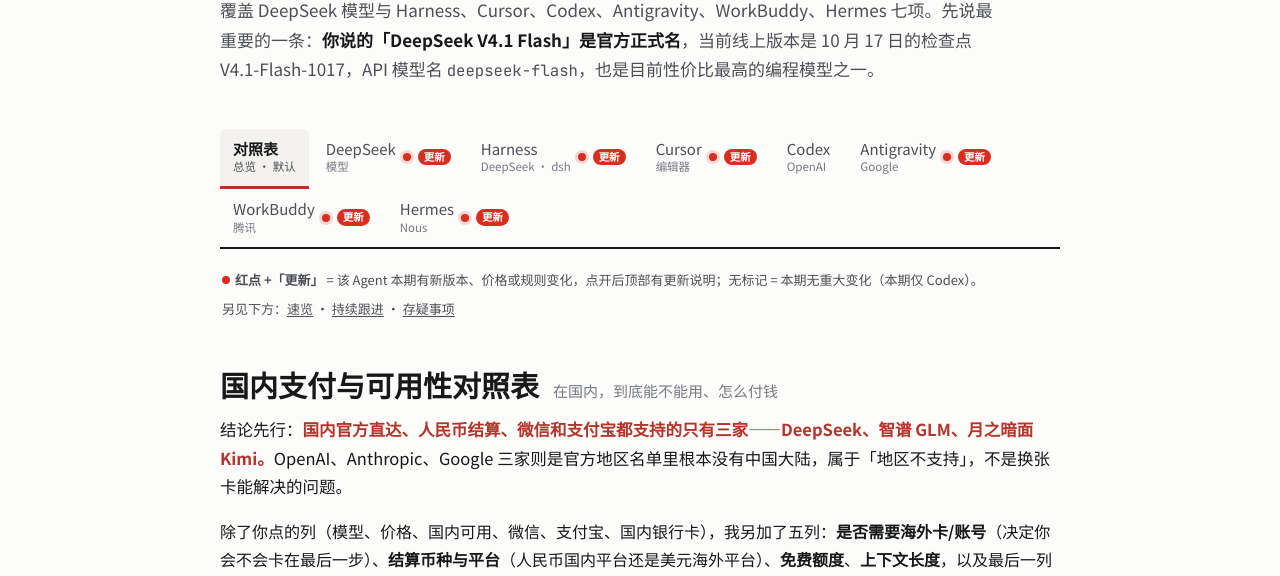
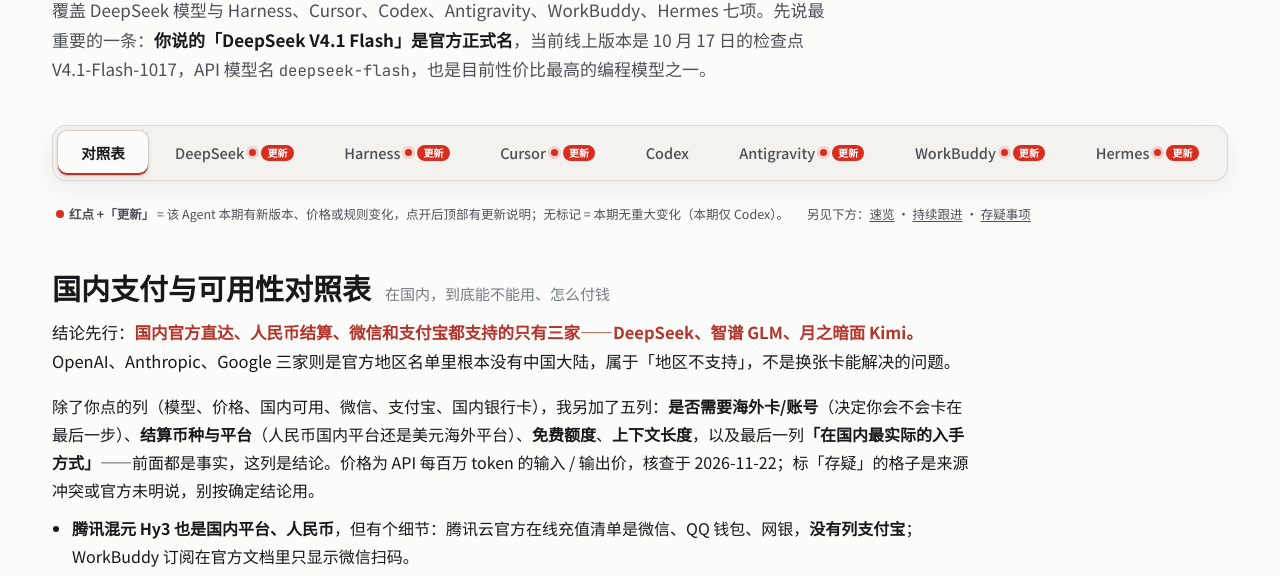
Before and after one commit to cgl316myh/AI-View, a plain HTML site: page index.html in a window 1280 px wide. Shown: the part 208-784 px from the top of the page. Drawn offline with Linux system fonts and the light colour scheme.

Commit message:
Widen page and beautify tab control into a single row

```diff
--- a/index.html
+++ b/index.html
@@ -57,7 +57,8 @@
         line-height: 1.75;
         -webkit-font-smoothing: antialiased;
       }
-      .wrap { max-width: 880px; margin: 0 auto; padding: 0 20px 72px; }
+      .wrap { max-width: 1240px; margin: 0 auto; padding: 0 32px 72px; }
+      @media (max-width: 640px) { .wrap { padding: 0 16px 56px; } }
       a { color: var(--accent); text-decoration: none; }
       a:hover { text-decoration: underline; }
       code, .mono { font-family: "JetBrains Mono", ui-monospace, monospace; font-size: 0.92em; }
@@ -175,10 +176,7 @@
       .st.no { color: var(--accent); }
       .st.mid { color: var(--amber); }
       @media (min-width: 761px) {
-        .breakout {
-          width: min(1180px, calc(100vw - 32px));
-          margin-left: 50%; transform: translateX(-50%);
-        }
+        .breakout { width: 100%; }
       }
       @media (max-width: 760px) {
         .cmp-table, .cmp-table tbody, .cmp-table tr, .cmp-table td { display: block; width: 100%; }
@@ -277,48 +275,58 @@
       /* ---------- tab control ---------- */
       :root { --update: #d92d20; }
       @media (prefers-color-scheme: dark) { :root { --update: #ff5a4e; } }
-      .tab-shell { margin: 22px 0 0; }
+      .tab-shell { margin: 26px 0 0; }
       .tab-bar {
-        position: sticky; top: 0; z-index: 30;
-        background: var(--bg);
-        display: flex; flex-wrap: wrap; gap: 2px 4px;
-        border-bottom: 2px solid var(--ink);
-        padding: 8px 0 0;
+        position: sticky; top: 12px; z-index: 30;
+        display: flex; flex-wrap: nowrap; align-items: stretch; gap: 4px;
+        background: var(--surface);
+        border: 1px solid var(--line); border-radius: 14px;
+        padding: 5px;
+        box-shadow: 0 8px 28px rgba(23, 24, 26, 0.07), 0 1px 3px rgba(23, 24, 26, 0.05);
+        overflow-x: auto; overflow-y: hidden;
+        scrollbar-width: none; -webkit-overflow-scrolling: touch;
       }
+      .tab-bar::-webkit-scrollbar { display: none; }
       .tab-btn {
         appearance: none; border: 0; background: transparent; color: var(--ink-2);
         font-family: inherit; cursor: pointer;
-        display: inline-flex; align-items: center; gap: 7px;
-        padding: 10px 13px 12px; margin-bottom: -2px;
-        border-bottom: 3px solid transparent; border-radius: 6px 6px 0 0;
-        font-size: 15px; line-height: 1.3; min-height: 44px; text-align: left;
+        flex: 1 0 auto;
+        display: inline-flex; align-items: center; justify-content: center; gap: 5px;
+        padding: 10px 8px; margin: 0;
+        border-radius: 9px;
+        font-size: 14.5px; font-weight: 500; line-height: 1.25; min-height: 44px;
+        text-align: center; white-space: nowrap;
+        transition: background-color .15s ease, color .15s ease, box-shadow .15s ease;
       }
-      .tab-btn .tab-sub { display: block; font-size: 11.5px; color: var(--ink-3); font-weight: 400; margin-top: 1px; }
-      .tab-btn:hover { color: var(--ink); background: var(--surface); }
+      .tab-btn .tab-text { display: inline; white-space: nowrap; }
+      .tab-btn .tab-sub { display: none; }
+      .tab-btn:hover { color: var(--ink); background: var(--surface-2); }
       .tab-btn:focus-visible { outline: 2px solid var(--accent); outline-offset: -2px; }
       .tab-btn[aria-selected="true"] {
-        color: var(--ink); font-weight: 700; background: var(--surface);
-        border-bottom-color: var(--accent);
+        color: var(--ink); font-weight: 700; background: var(--bg);
+        box-shadow: 0 1px 5px rgba(23, 24, 26, 0.14), 0 0 0 1px var(--line), inset 0 -2px 0 var(--accent);
       }
-      .tab-btn[aria-selected="true"] .tab-sub { color: var(--ink-2); }
       .tab-dot {
-        flex: none; width: 8px; height: 8px; border-radius: 50%;
-        background: var(--update); margin-top: 2px;
-        box-shadow: 0 0 0 3px color-mix(in srgb, var(--update) 18%, transparent);
+        flex: none; width: 7px; height: 7px; border-radius: 50%;
+        background: var(--update);
+        box-shadow: 0 0 0 3px color-mix(in srgb, var(--update) 16%, transparent);
       }
       .tab-new {
-        flex: none; font-size: 10.5px; font-weight: 700; line-height: 1;
-        color: #fff; background: var(--update); border-radius: 999px; padding: 3px 6px; margin-top: 1px;
+        flex: none; font-size: 10px; font-weight: 700; line-height: 1; letter-spacing: 0.02em;
+        color: #fff; background: var(--update); border-radius: 999px; padding: 3px 6px;
       }
       @media (prefers-color-scheme: dark) { .tab-new { color: #1a0d0b; } }
       .tab-legend {
         display: flex; flex-wrap: wrap; gap: 6px 18px; align-items: center;
-        font-size: 13px; color: var(--ink-2); padding: 10px 2px 0;
+        font-size: 12.5px; color: var(--ink-2); padding: 12px 4px 0;
       }
       .tab-legend .lg-dot { display: inline-block; width: 8px; height: 8px; border-radius: 50%; background: var(--update); vertical-align: 1px; margin-right: 5px; }
       .tab-legend a { color: var(--ink-2); text-decoration: underline; text-underline-offset: 2px; }
       .tab-panel { display: none; }
       .tab-panel.active { display: block; }
+      /* wide layout: keep prose readable while tables / grids use the full width */
+      .tab-panel .verdict, .tab-panel > p, .tab-panel > ul.points,
+      .tab-panel .callout, .tab-panel .cmd { max-width: 920px; }
       @media (prefers-reduced-motion: no-preference) {
         .tab-panel.active { animation: tabIn .18s ease-out; }
         @keyframes tabIn { from { opacity: 0; transform: translateY(4px); } to { opacity: 1; transform: none; } }
@@ -331,11 +339,9 @@
       .update-banner .u-dot { flex: none; width: 9px; height: 9px; border-radius: 50%; background: var(--update); align-self: center; }
       .update-banner strong { color: var(--accent); }
       .update-banner .u-date { margin-left: auto; font-size: 12.5px; color: var(--ink-2); font-family: "JetBrains Mono", monospace; }
-      @media (max-width: 640px) {
-        .tab-bar { display: grid; grid-template-columns: repeat(4, 1fr); gap: 2px; }
-        .tab-btn { justify-content: center; text-align: center; padding: 9px 4px 10px; font-size: 13.5px; }
-        .tab-btn .tab-sub { display: none; }
-        .tab-btn .tab-text { text-align: center; }
+      @media (max-width: 760px) {
+        .tab-bar { top: 8px; border-radius: 12px; padding: 4px; gap: 3px; }
+        .tab-btn { flex: 0 0 auto; padding: 9px 12px; font-size: 13.5px; min-height: 40px; border-radius: 8px; }
         .update-banner .u-date { margin-left: 0; }
       }
       footer { margin-top: 48px; padding-top: 20px; border-top: 1px solid var(--line); }
```
